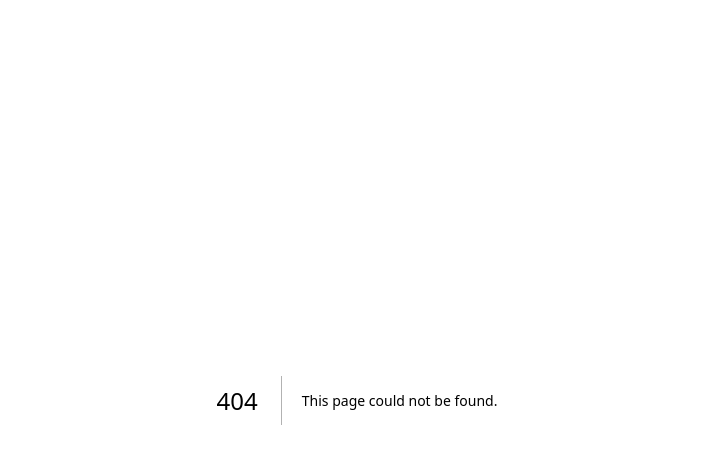
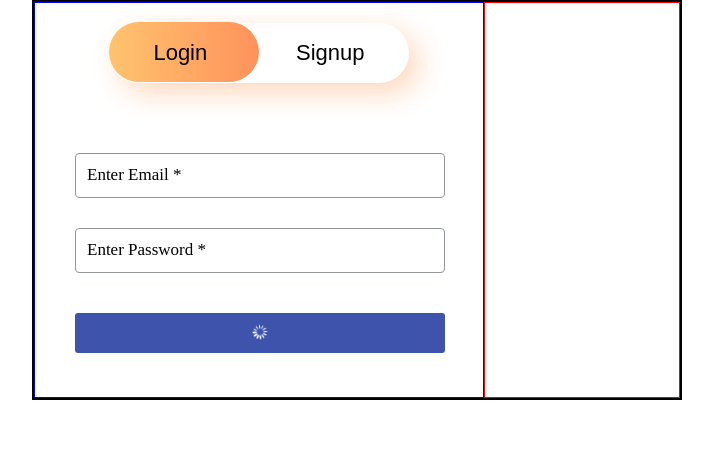
Before and after one commit to ImDebabrata/social-connect, a Next.js app in the folder social-connect/: page /authenticate in a window 1280 px wide. Before the commit this address had no page. Shown: the top 464 px of the page, without its empty margins (283-996 px from the left). Built offline with nearby package versions, Linux system fonts and the light colour scheme.

Commit message:
added login/signup structure

```diff
--- /dev/null
+++ b/social-connect/src/components/auth/Login.tsx
@@ -0,0 +1,67 @@
+import React, { useState } from "react";
+import style from "../../pages/authenticate/auth.module.scss";
+import { ImSpinner3 } from "react-icons/im";
+
+const initialState = {
+  name: "",
+  email: "",
+  password: "",
+  confirmpassword: "",
+};
+
+const Login = () => {
+  const [userInfo, setUserInfo] = useState(initialState);
+
+  const handleUserInfo: React.ChangeEventHandler<HTMLInputElement> = (e) => {
+    const { value, name } = e.target;
+    setUserInfo({ ...userInfo, [name]: value });
+  };
+
+  const handleFormSubmit: React.FormEventHandler<HTMLFormElement> = (e) => {
+    e.preventDefault();
+  };
+  return (
+    <div className={style["login-box"]}>
+      <form onSubmit={handleFormSubmit}>
+        {/* Email */}
+        <div className={style.input_container}>
+          <label
+            className={userInfo.email.length ? style.label_top : ""}
+            htmlFor="email"
+          >
+            Enter Email *
+          </label>
+          <input
+            value={userInfo.email}
+            name="email"
+            onChange={handleUserInfo}
+            type="email"
+            id="email"
+          />
+        </div>
+        {/* Password */}
+        <div className={style.input_container}>
+          <label
+            className={userInfo.password.length ? style.label_top : ""}
+            htmlFor="password"
+          >
+            Enter Password *
+          </label>
+          <input
+            value={userInfo.password}
+            name="password"
+            onChange={handleUserInfo}
+            type="password"
+            id="password"
+          />
+        </div>
+        {/* Submit */}
+        <button className={style.submit_button} type="submit">
+          {true ? <ImSpinner3 /> : "Signup"}
+        </button>
+      </form>
+    </div>
+  );
+};
+
+export default Login;
--- /dev/null
+++ b/social-connect/src/components/auth/Signup.tsx
@@ -0,0 +1,100 @@
+import React, { useState } from "react";
+import style from "../../pages/authenticate/auth.module.scss";
+import { ImSpinner3 } from "react-icons/im";
+
+const initialState = {
+  name: "",
+  email: "",
+  password: "",
+  confirmpassword: "",
+};
+
+const Signup = () => {
+  const [userInfo, setUserInfo] = useState(initialState);
+
+  const handleUserInfo: React.ChangeEventHandler<HTMLInputElement> = (e) => {
+    const { value, name } = e.target;
+    setUserInfo({ ...userInfo, [name]: value });
+  };
+
+  const handleFormSubmit: React.FormEventHandler<HTMLFormElement> = (e) => {
+    e.preventDefault();
+  };
+
+  return (
+    <div className={style["signup-box"]}>
+      <form onSubmit={handleFormSubmit}>
+        {/* Name */}
+        <div className={style.input_container}>
+          <label
+            className={userInfo.name.length ? style.label_top : ""}
+            htmlFor="name"
+          >
+            Enter Name *
+          </label>
+          <input
+            value={userInfo.name}
+            name="name"
+            onChange={handleUserInfo}
+            type="text"
+            id="name"
+          />
+        </div>
+        {/* Email */}
+        <div className={style.input_container}>
+          <label
+            className={userInfo.email.length ? style.label_top : ""}
+            htmlFor="email"
+          >
+            Enter Email *
+          </label>
+          <input
+            value={userInfo.email}
+            name="email"
+            onChange={handleUserInfo}
+            type="email"
+            id="email"
+          />
+        </div>
+        {/* Password */}
+        <div className={style.input_container}>
+          <label
+            className={userInfo.password.length ? style.label_top : ""}
+            htmlFor="password"
+          >
+            Enter Password *
+          </label>
+          <input
+            value={userInfo.password}
+            name="password"
+            onChange={handleUserInfo}
+            type="password"
+            id="password"
+          />
+        </div>
+        {/* Confirm Password */}
+        <div className={style.input_container}>
+          <label
+            className={userInfo.confirmpassword.length ? style.label_top : ""}
+            htmlFor="confirmpassword"
+          >
+            Confirm Password *
+          </label>
+          <input
+            value={userInfo.confirmpassword}
+            name="confirmpassword"
+            onChange={handleUserInfo}
+            type="password"
+            id="confirmpassword"
+          />
+        </div>
+        {/* Submit */}
+        <button className={style.submit_button} type="submit">
+          {true ? <ImSpinner3 /> : "Signup"}
+        </button>
+      </form>
+    </div>
+  );
+};
+
+export default Signup;
--- /dev/null
+++ b/social-connect/src/pages/authenticate/_form.scss
@@ -0,0 +1,78 @@
+.signup-box,
+.login-box {
+  > form {
+    // border: 1px solid blue;
+    width: 100%;
+    .input_container {
+      position: relative;
+      margin: 3rem 0;
+
+      &:focus-within {
+        color: black;
+        outline: 1px solid #3a1078;
+        outline-offset: 3px;
+        border-radius: 4px;
+        > label {
+          top: -0.7em;
+          color: #19a7ce;
+        }
+      }
+
+      label {
+        position: absolute;
+        font-size: 1.7em;
+        background-color: white;
+        top: 0.7em;
+        left: 12px;
+        user-select: none;
+        transition-duration: 0.1s;
+
+        &.label_top {
+          top: -0.7em;
+        }
+      }
+
+      input {
+        padding: 0 12px;
+        border: 1px solid #94969f;
+        width: 100%;
+        height: 4.5rem;
+        outline: none;
+        border-radius: 4px;
+        font-size: 1.7em;
+
+        &:focus {
+          border: 1px solid #19a7ce;
+        }
+      }
+    }
+  }
+}
+
+.submit_button {
+  margin-top: 1rem;
+  padding: 0.5rem 1rem;
+  font-size: 1rem;
+  background-color: #3e54ac;
+  width: 100%;
+  height: 4rem;
+  color: white;
+  border: none;
+  border-radius: 0.3rem;
+  cursor: pointer;
+  &:active {
+    background-color: #3795bd;
+  }
+  & > svg {
+    scale: 1.5;
+    animation: rotation 2s infinite linear;
+    @keyframes rotation {
+      from {
+        transform: rotate(0deg);
+      }
+      to {
+        transform: rotate(359deg);
+      }
+    }
+  }
+}
--- /dev/null
+++ b/social-connect/src/pages/authenticate/auth.module.scss
@@ -0,0 +1,97 @@
+@import "../../styles/config.scss";
+@import "form";
+
+.container {
+  width: 650px;
+  height: 400px;
+  margin: auto;
+  border: 2px solid black;
+  position: relative;
+  transition: all 0.5s ease-in-out;
+  > .form_container {
+    width: 450px;
+    height: 100%;
+    border: 1px solid blue;
+    float: left;
+    overflow: hidden;
+  }
+  .side_bar {
+    width: calc(100% - 450px);
+    border: 1px solid red;
+    height: 100%;
+    float: left;
+  }
+}
+
+.container_signup {
+  height: 530px;
+}
+
+.switch_button_container {
+  height: 60px;
+  width: 300px;
+  margin: 20px auto;
+  box-shadow: 10px 10px 30px rgb(254, 215, 188);
+  border-radius: 50px;
+  display: flex;
+  justify-content: space-around;
+  align-items: center;
+}
+
+.login_switch,
+.signup_switch {
+  font-size: 22px;
+  border: none;
+  outline: none;
+  background-color: transparent;
+  position: relative;
+  cursor: pointer;
+}
+
+.slider {
+  height: 60px;
+  width: 150px;
+  border-radius: 50px;
+  background-image: linear-gradient(
+    to right,
+    rgb(255, 195, 110),
+    rgb(255, 146, 91)
+  );
+  position: absolute;
+  top: 20px;
+  left: 75px;
+  transition: all 0.5s ease-in-out;
+}
+
+.moveslider {
+  left: 225px;
+}
+
+.form-section {
+  width: 900px;
+  padding: 20px 0;
+  display: flex;
+  position: relative;
+  transition: all 0.5s ease-in-out;
+  left: 0px;
+}
+
+.form-section-move {
+  left: -450px;
+}
+
+.login-box,
+.signup-box {
+  // height: 100%;
+  width: 450px;
+  padding: 0px 40px;
+}
+
+.login-box {
+  gap: 50px;
+  height: fit-content;
+}
+
+.signup-box {
+  gap: 30px;
+}
--- /dev/null
+++ b/social-connect/src/pages/authenticate/index.tsx
@@ -0,0 +1,56 @@
+import React, { useState } from "react";
+import Login from "../../components/auth/Login";
+import style from "./auth.module.scss";
+import Signup from "@/components/auth/Signup";
+
+const Authenticate = () => {
+  const [currentForm, setCurrentForm] = useState("login");
+  const handleCurrentForm = (type: string) => {
+    setCurrentForm(type);
+  };
+  return (
+    <div
+      className={`${style.container} ${
+        currentForm === "signup" ? style.container_signup : ""
+      }`}
+    >
+      <div className={style.form_container}>
+        <div
+          className={`${style.slider} ${
+            currentForm === "signup" ? style.moveslider : ""
+          }`}
+        ></div>
+        <div className={style.switch_button_container}>
+          <button
+            onClick={() => handleCurrentForm("login")}
+            className={style.login_switch}
+          >
+            Login
+          </button>
+          <button
+            onClick={() => handleCurrentForm("signup")}
+            className={style.signup_switch}
+          >
+            Signup
+          </button>
+        </div>
+
+        {/* <!-- Form section that contains the
+             login and the signup form --> */}
+        <div
+          className={`${style["form-section"]} ${
+            currentForm === "signup" ? style["form-section-move"] : ""
+          }`}
+        >
+          {/* <!-- login form --> */}
+          <Login />
+          {/* <!-- signup form --> */}
+          <Signup />
+        </div>
+      </div>
+      <div className={style.side_bar}></div>
+    </div>
+  );
+};
+
+export default Authenticate;
--- a/social-connect/src/styles/globals.css
+++ b/social-connect/src/styles/globals.css
@@ -2,6 +2,7 @@
   --font-mono: ui-monospace, Menlo, Monaco, "Cascadia Mono", "Segoe UI Mono",
     "Roboto Mono", "Oxygen Mono", "Ubuntu Monospace", "Source Code Pro",
     "Fira Mono", "Droid Sans Mono", "Courier New", monospace;
+  font-size: 10px;
 }
 
 * {
```
Also changed, not shown: social-connect/src/styles/config.scss (added).
